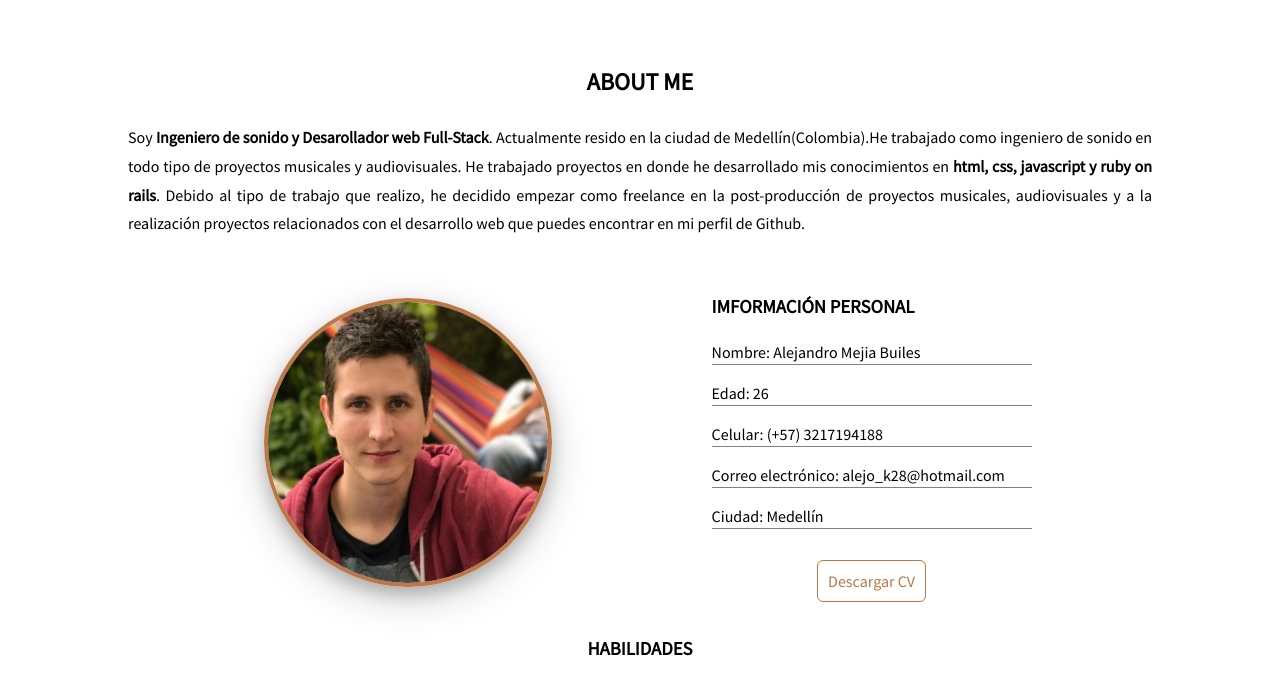
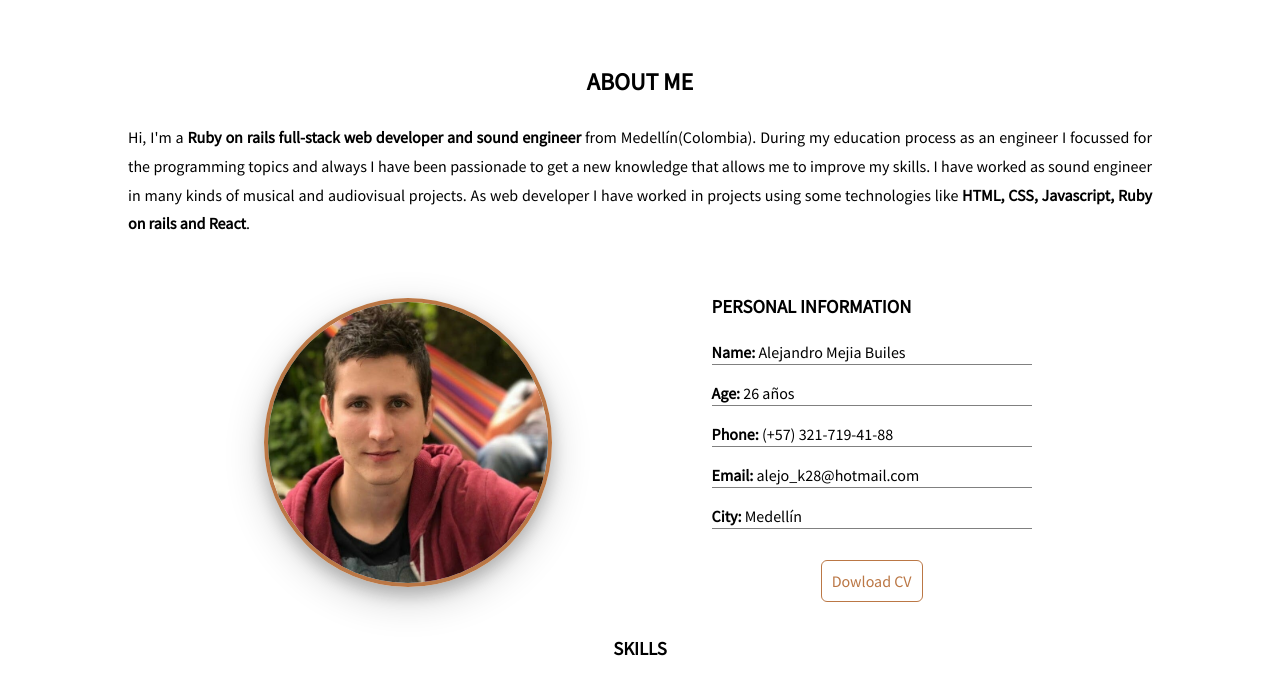
Before and after one commit to Alejok28/portfolio, a plain HTML site: page index.html in a window 1280 px wide. Shown: the part 720-1401 px from the top of the page. Drawn offline with nearby package versions, Linux system fonts and the light colour scheme.

Commit message:
About me sectio

```diff
--- a/css/style.css
+++ b/css/style.css
@@ -65,7 +65,9 @@ header .dropdown{
   padding: 80px 0 150px;
   text-align: center;
 }
-
+#bold{
+  font-weight: 600;
+}
 #home h1{
   transition: 0.5s;
   color: white;
--- a/index.html
+++ b/index.html
@@ -52,25 +52,25 @@
   <section id="about-me" class="container">
     <h2>ABOUT ME</h2>
 
-    <p class="about-text">Soy <b>Ingeniero de sonido y Desarollador web Full-Stack</b>. Actualmente resido en la ciudad de Medellín(Colombia).He trabajado como ingeniero de sonido en todo tipo de proyectos musicales y audiovisuales. He trabajado proyectos en donde he desarrollado mis conocimientos en <b>html, css, javascript y ruby on rails</b>. Debido al tipo de trabajo que realizo, he decidido empezar como freelance en la post-producción de proyectos musicales, audiovisuales y a la realización proyectos relacionados con el desarrollo web que puedes encontrar en mi perfil de Github.</p>
+    <p class="about-text">Hi, I'm a <b id="bold">Ruby on rails full-stack web developer and sound engineer</b> from Medellín(Colombia). During my education process as an engineer I focussed for the programming topics and always I have been passionade to get a new knowledge that allows me to improve my skills. I have worked as sound engineer in many kinds of musical and  audiovisual projects. As web developer I have worked in projects using some technologies like <b id="bold">HTML, CSS, Javascript, Ruby on rails and React</b>.</p>
     <div class="info">
       <img class="foto" src="images/Foto.jpg" alt="">
     </div>
 
     <div class="info">
       <div class="table">
-        <h3>IMFORMACIÓN PERSONAL</h3>
-        <p>Nombre: Alejandro Mejia Builes</p>
-        <p>Edad: 26</p>
-        <p>Celular: (+57) 3217194188</p>
-        <p>Correo electrónico: alejo_k28@hotmail.com</p>
-        <p>Ciudad: Medellín</p>
+        <h3>PERSONAL INFORMATION</h3>
+        <p><b>Name: </b> Alejandro Mejia Builes</p>
+        <p><b>Age: </b> 26 años</p>
+        <p><b>Phone:</b> (+57) 321-719-41-88</p>
+        <p><b>Email:</b> alejo_k28@hotmail.com</p>
+        <p><b>City: </b> Medellín</p>
       </div>
-      <a class="download" href="https://drive.google.com/open?id=1tSn-52wBROr19741bwlXk3ymANPuRWKs" target="_blank">Descargar CV</a>
+      <a class="download" href="https://drive.google.com/open?id=1tSn-52wBROr19741bwlXk3ymANPuRWKs" target="_blank">Dowload CV</a>
     </div>
 
     <div class="habilidades">
-      <h3>HABILIDADES</h3>
+      <h3>SKILLS</h3>
       <div class="icons">
         <div class="icon">
           <img src="images/icons/ruby.png" alt="Ruby">
@@ -164,7 +164,7 @@
   </div>
 
   <section id="contacto" class="container">
-    <h2>CONTACTO</h2>
+    <h2>CONTACT</h2>
     <div class="about-me">
       <div id="map" class="info">
         <iframe src="https://www.google.com/maps/embed?pb=!1m18!1m12!1m3!1d3966.112385346627!2d-75.55934005007569!3d6.248918828006894!2m3!1f0!2f0!3f0!3m2!1i1024!2i768!4f13.1!3m3!1m2!1s0x8e442858a7a0a2e3%3A0xaebd4e1445b8b457!2sParque+De+Boston!5e0!3m2!1ses-419!2sco!4v1516050408378" width="100%" height="280" frameborder="0" style="border:0" allowfullscreen></iframe>
@@ -174,12 +174,12 @@
           <form action="https://getsimpleform.com/messages?form_api_token=4cef1c0e9c966450a31f999eb5eac364" method="post" class="form">
             <div class="form-group">
               <input type='hidden' name='redirect_to' value='https://alejok28.github.io/portfolio' />
-              <input type="email" class="form-control" placeholder="Correo electrónico" name="email" id="email">
+              <input type="email" class="form-control" placeholder="Email" name="email" id="email">
               <br>
-              <textarea class="form-control" rows="7" placeholder="Mensaje" name="message" id="message"></textarea>
+              <textarea class="form-control" rows="7" placeholder="Message" name="message" id="message"></textarea>
               <br>
               <div>
-                <button class="btn btn-info" type="submit" value="test form"></span>Enviar</button>
+                <button class="btn btn-info" type="submit" value="test form"></span>Send</button>
               </div>
             </div>
           </form>
--- a/js/modals.js
+++ b/js/modals.js
@@ -20,7 +20,7 @@ var modal = document.getElementById('myModal');
 		// $(".modal-content").append("<h3>"+title+"</h3>");
 		$(".modal-content").append("<img src='" + img + "'>");
 		$(".modal-content").append("<p class='description'>"+p+"</p>")
-		$(".modal-content").append('<div class="project-links"><a href="'+ repo +'" target="_blank">Repositorio</a><a href="'+ url +'" target="_blank">Vistar</a></div>')
+		$(".modal-content").append('<div class="project-links"><a href="'+ repo +'" target="_blank">Repository</a><a href="'+ url +'" target="_blank">Visit</a></div>')
 	})
 
 	// When the user clicks on <span> (x), close the modal
```
